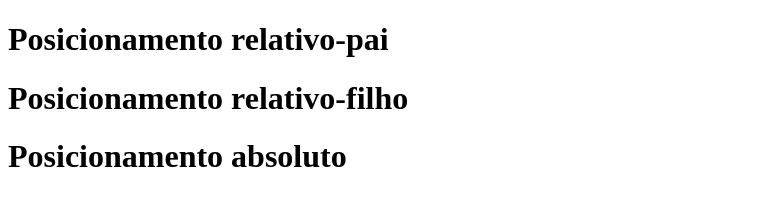
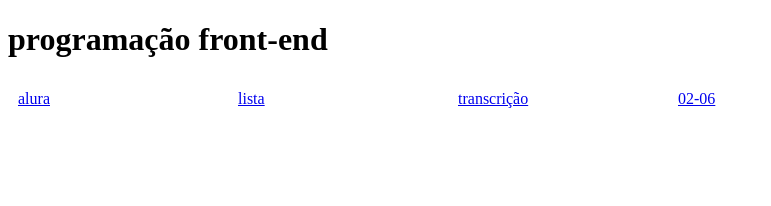
Before and after one commit to NicolasGregorio4155j/2a, a plain HTML site: page index.html in a window 1280 px wide. Shown: the whole page, without its empty margins (0-771 px from the left). Drawn offline with Linux system fonts and the light colour scheme.

Commit message:
Update index.html

```diff
--- a/index.html
+++ b/index.html
@@ -2,22 +2,32 @@
 <html lang="pt-br">
 
 <head>
+  <meta charset="UTF-8"/>
   <title>Exercicios</title>
 </head>
+  <link rel="styleheat"type="text/ccs"href="estilo.ccs">
+<style>
+   nav a{
+       display:block;
+       float:left;
+       width:200px;
+       height: 30px;
+       padding: 5px;
+       margin: 5px;
+   }
+</style>
+<body>
+    <header>
+    <h1>programação front-end</h1>
 
-<body>
-  <div>
-    <h1>Posicionamento relativo-pai</h1>
-    <div>
-      <h1>Posicionamento relativo-filho</h1>
-
-    </div>
+    <nav>
+        <a href="alura.html">alura</a>
+        <a href="lista.html">lista</a>
+        <a href="transcricao.html">transcrição</a>
+        <a href="02-06.html">02-06</a>
+    </nav>
 
 
-  </div>
-  <div>
-    <h1>Posicionamento absoluto</h1>
-</div>
+</header>
 </body>
-
 </html>
```
